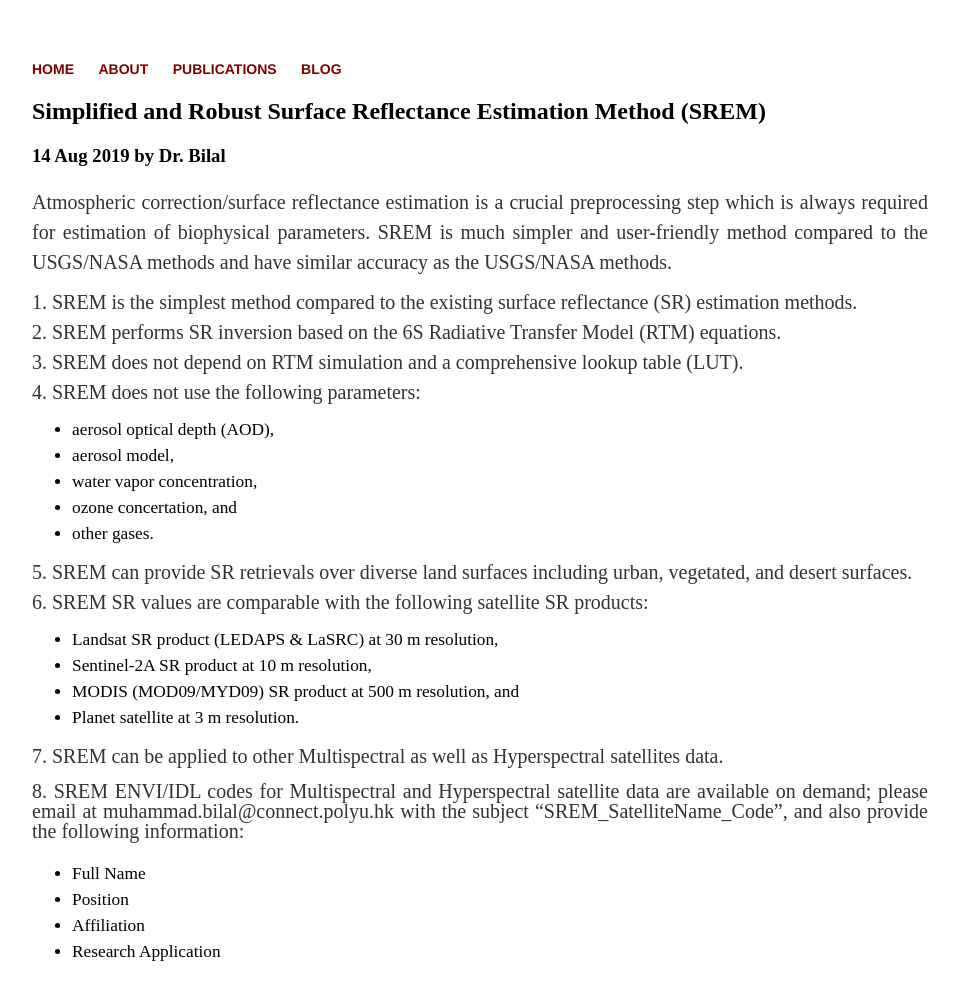
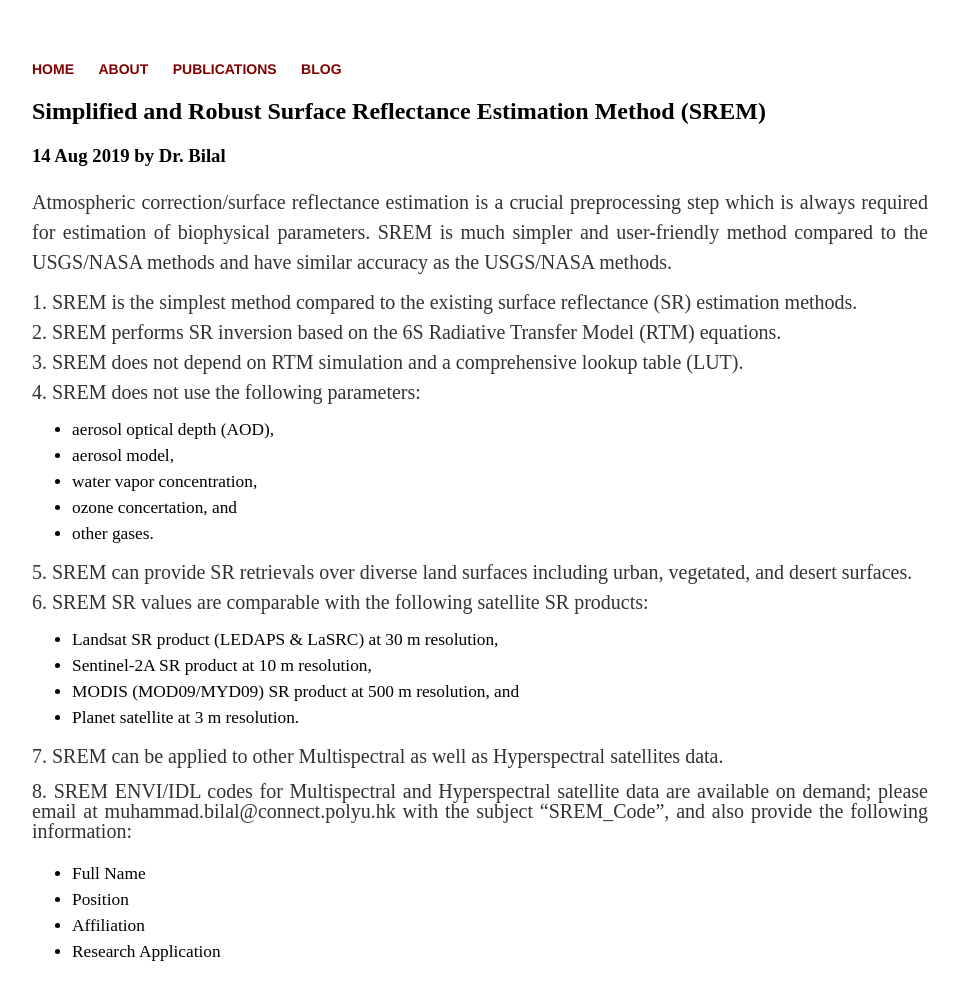
Before and after one commit to rs-DrBilal/rsbilal.github.io, a Jekyll site: the page built from _posts/2019-08-14-SREM.md, in a window 1280 px wide. Shown: the top 987 px of the page, without its empty margins (160-1119 px from the left). Built offline with Jekyll 4.4.1, drawn with Linux system fonts in a browser that asks for light colours; comment, search, counter and statistics services are not loaded; grey boxes are pictures that could not be loaded.

Commit message:
Update 2019-08-14-SREM.md

```diff
--- a/_posts/2019-08-14-SREM.md
+++ b/_posts/2019-08-14-SREM.md
@@ -51,7 +51,7 @@
 </p>
 
 <p style="text-align:justify;line-height:1.0; font-size:15pt">
-8. SREM ENVI/IDL codes for Multispectral and Hyperspectral satellite data are available on demand; please email at muhammad.bilal@connect.polyu.hk with the subject “SREM_SatelliteName_Code”, and also provide the following information:
+8. SREM ENVI/IDL codes for Multispectral and Hyperspectral satellite data are available on demand; please email at muhammad.bilal@connect.polyu.hk with the subject “SREM_Code”, and also provide the following information:
 </p>
 <ul style="list-style-type:disc;line-height:1.5; font-size:13pt">
       <li>Full Name</li>
```
